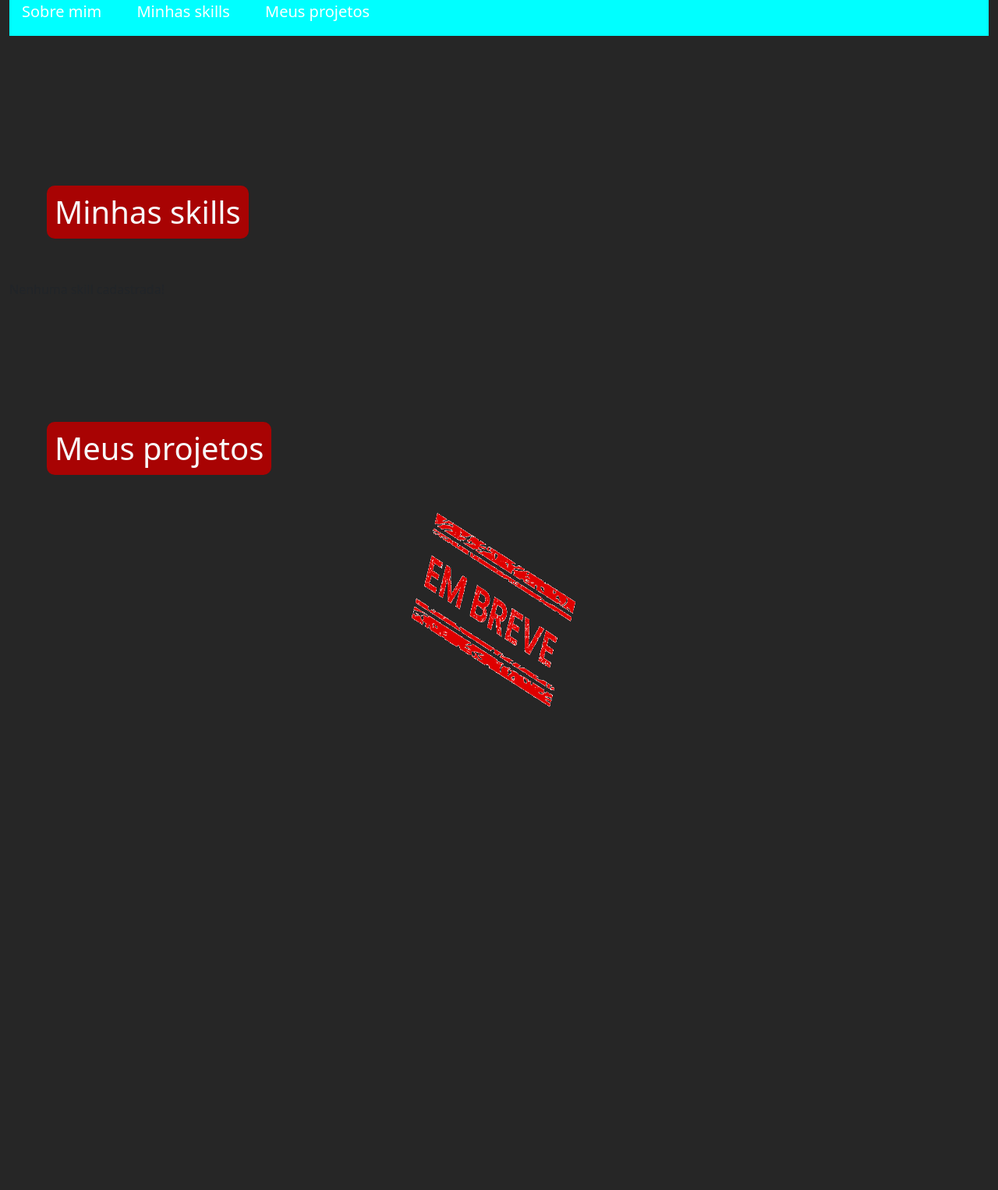
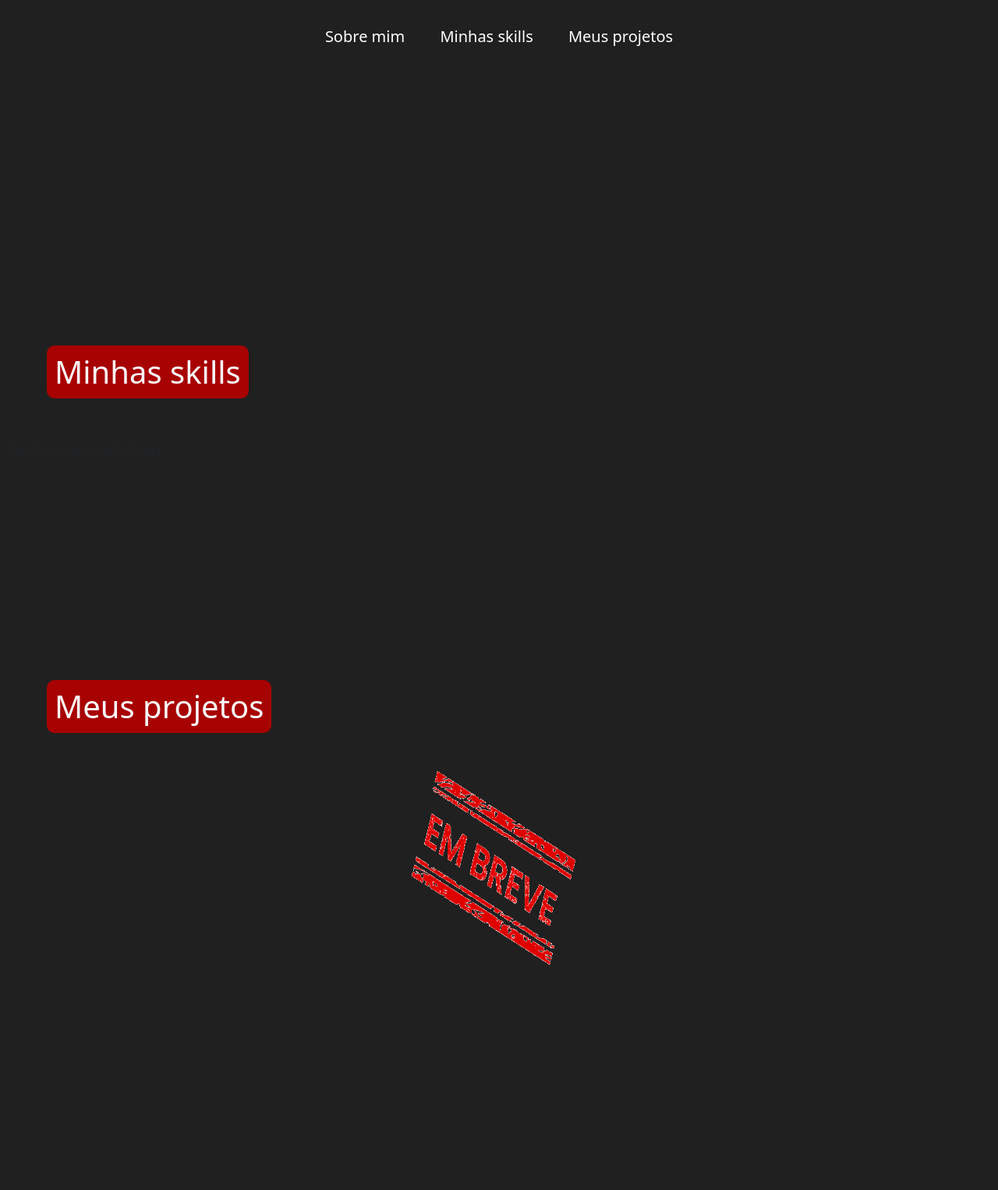
Before and after one commit to Marcus1Vinicius/portif-lio, a Django app: template usuario/templates/index.html in a window 1280 px wide. Shown: the top 1526 px of the page at 78% size. Run offline with Django 3.2, Linux system fonts and the light colour scheme; the template is opened without the code that fills it, so the values that code supplies are empty.

Commit message:
alteração no layout do projeto

```diff
--- a/meus_static/css/style.css
+++ b/meus_static/css/style.css
@@ -2,10 +2,6 @@
     text-decoration: none;
     color: rgb(255, 255, 255);
     font-size: 2.5vh;
-}
-
-#header{
-    background-color: aqua;
 }
 
 .item{
@@ -82,6 +78,39 @@ html{
 }
 
 
-.box-user{
-    width: 50%;
+.box-p{
+    width: 60%;
 }
+
+.links{
+    margin-top: 2%;
+}
+
+header{
+    width: 100%;
+    padding: 10px 4%;
+    position: fixed;
+    top: 0;
+    left: 0;
+    z-index: 1;
+    background-color: rgba(0, 0, 0, 0);
+}
+
+.container{
+    max-width: 1280px;
+    margin: auto;
+}
+
+.flex{
+    display: flex;
+    align-items: center;
+    justify-content: center;
+}
+
+.divisao{
+    margin-top: 10%;
+}
+
+header.rolagem{
+    background-color: rgb(0, 0, 0);
+}
--- a/meus_static/js/meu_js.js
+++ b/meus_static/js/meu_js.js
@@ -12,3 +12,9 @@ const myObserver = new IntersectionObserver((entries) => {
 })
 
 elementos.forEach((elementos) => myObserver.observe(elementos))
+
+
+window.addEventListener("scroll", function(){
+    let header = document.querySelector('#header')
+    header.classList.toggle('rolagem', window.scrollY > 0)
+})
--- a/usuario/templates/index.html
+++ b/usuario/templates/index.html
@@ -9,13 +9,13 @@
     <link rel="stylesheet" href="{% static 'css/style.css' %}">
     <link href="https://cdn.jsdelivr.net/npm/bootstrap@5.3.2/dist/css/bootstrap.min.css" rel="stylesheet" integrity="sha384-T3c6CoIi6uLrA9TneNEoa7RxnatzjcDSCmG1MXxSR1GAsXEV/Dwwykc2MPK8M2HN" crossorigin="anonymous">
 </head>
-<body style="background-color: #262626;">
+<body style="background-color: #202020;">
+
     <div class="container-fluid">
-
+        <div class="row">
             <header id="header">
-            <div class="row flex">
-
-                <div class="col-12">
+                <div class="container">
+                    <div class="flex">
                         <nav class="links">
                             <ul class="list-inline">
 
@@ -32,24 +32,30 @@
                                 <li class="item list-inline-item px-2 px-sm-3">
                                     <a class="links" data-id="meus_projetos">Meus projetos</a>
                                 </li>
-
                             </ul>
                         </nav>
                     </div>
                 </div>
-
             </header>
 
-        <section class="hidden" id="sobre_mim">
+            </div>
+
+
+
+        <section class="hidden divisao" id="sobre_mim">
             <div class="row py-5">
 
                 {% for usuario in usuarios %}
 
                     <div class="col-md-6 py-5">
                         <nav class="overflow-x-auto">
-                            <div class="box-user">
+                            <div>
                                 <h1 class="text-light nome">Olá! Eu sou {{ usuario.nome }}</h1>
+
+                                <div class="box-p">
                                     <p class="text-light" id="sobre_user">{{ usuario.sobre }}</p>
+                                </div>
+
 
                                 <ul class="custom-ul">
 
@@ -78,7 +84,7 @@
             </div>
         </section>
 
-        <section class="hidden" id="minhas_skills">
+        <section class="hidden divisao" id="minhas_skills">
             <div class="row py-5">
                 <div class="col-md-12">
                     <nav class="overflow-x-auto nav_skill">
@@ -101,7 +107,7 @@
             </div>
         </section>
 
-        <section class="hidden" id="meus_projetos">
+        <section class="hidden divisao" id="meus_projetos">
             <div class="row py-5">
                 <div class="col-md-12">
                         <nav class="overflow-x-auto">
```
Lines whose indentation alone changed are shown as unchanged.
